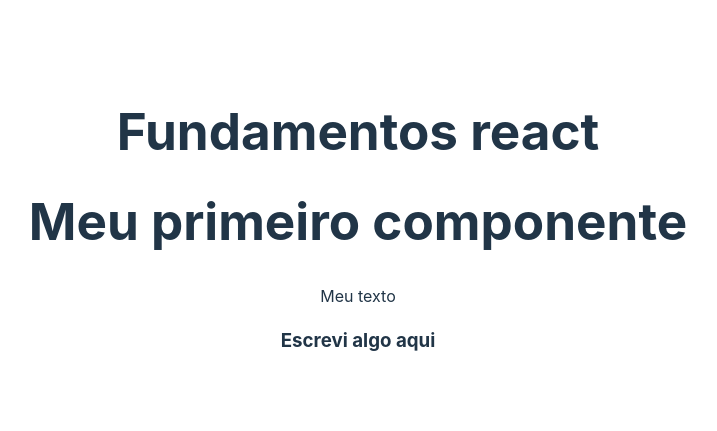
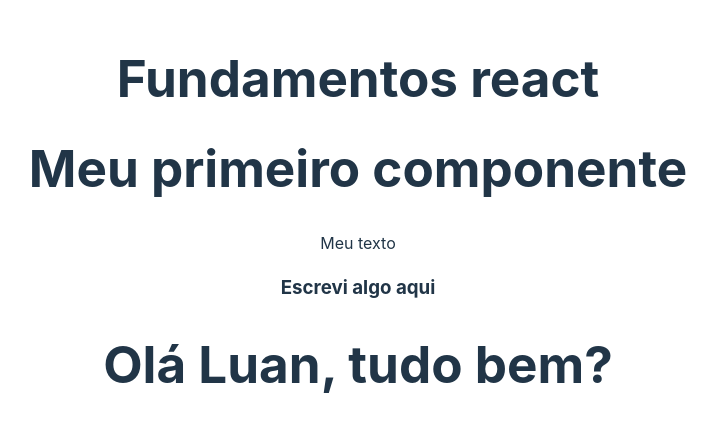
Before and after one commit to Emanuelsyngles/Estudos-react, a React (Vite) app in the folder 2_FUNDAMENTOS/fundamentos/: page / in a window 1280 px wide. Shown: the part 179-610 px from the top of the page, without its empty margins (282-999 px from the left). Built offline with nearby package versions, Linux system fonts and the light colour scheme.

Commit message:
Template expressions

```diff
--- a/2_FUNDAMENTOS/fundamentos/src/App.jsx
+++ b/2_FUNDAMENTOS/fundamentos/src/App.jsx
@@ -1,6 +1,7 @@
 // Components
 import FirstComponent from "./components/FirstComponent";
 import Escrevi from "./components/Escrevi";
+import TemplateExpression from "./components/TemplateExpression";
 
 // style / css
 import "./App.css";
@@ -11,6 +12,7 @@
       <h1>Fundamentos react</h1>
       <FirstComponent />
       <Escrevi />
+      <TemplateExpression />
     </>
   );
 }
--- a/2_FUNDAMENTOS/fundamentos/src/components/FirstComponent.jsx
+++ b/2_FUNDAMENTOS/fundamentos/src/components/FirstComponent.jsx
@@ -1,6 +1,10 @@
 const FirstComponent = () => {
   return (
     /*Algum comentário*/
+
+    /*
+      multi line
+    */
     <>
       <h1>Meu primeiro componente</h1>
       <p className="teste">Meu texto</p>
--- /dev/null
+++ b/2_FUNDAMENTOS/fundamentos/src/components/TemplateExpression.jsx
@@ -0,0 +1,11 @@
+const TemplateExpression = () => {
+  const name = "Luan";
+
+  return (
+    <>
+      <h1>Olá {name}, tudo bem?</h1>
+    </>
+  );
+};
+
+export default TemplateExpression;
```
